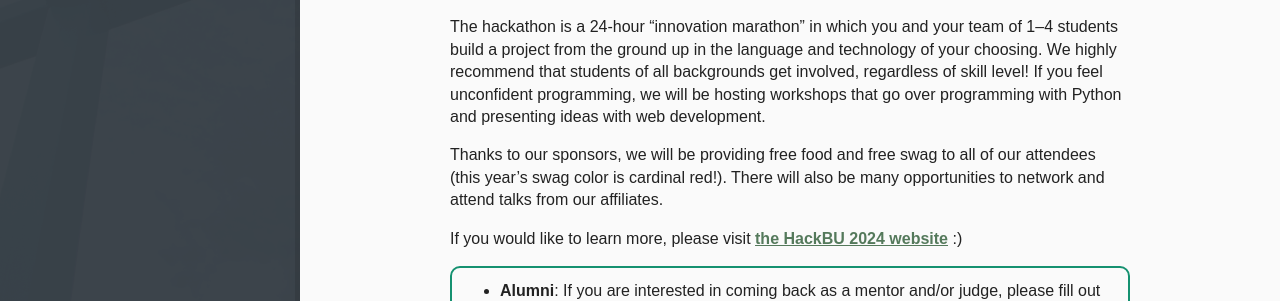
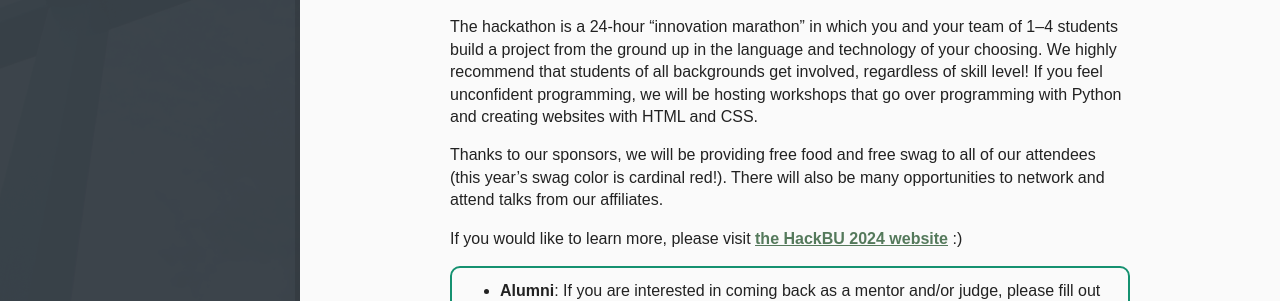
Before and after one commit to hackbinghamton/hackbinghamton.github.io, a Jekyll site: the page built from hackathons/index.html, in a window 1280 px wide and 1016 px high. Shown: the part 567-868 px from the top of the window. Built offline with Jekyll 4.4.1, drawn with Linux system fonts in a browser that asks for light colours.

Commit message:
blog: better wording

```diff
--- a/blog/_posts/2024-01-21-hackbu-2024-registrations-open.md
+++ b/blog/_posts/2024-01-21-hackbu-2024-registrations-open.md
@@ -10,7 +10,7 @@
 
 <!--more-->
 
-The hackathon is a 24-hour "innovation marathon" in which you and your team of 1–4 students build a project from the ground up in the language and technology of your choosing. We highly recommend that students of all backgrounds get involved, regardless of skill level! If you feel unconfident programming, we will be hosting workshops that go over programming with Python and presenting ideas with web development.
+The hackathon is a 24-hour "innovation marathon" in which you and your team of 1–4 students build a project from the ground up in the language and technology of your choosing. We highly recommend that students of all backgrounds get involved, regardless of skill level! If you feel unconfident programming, we will be hosting workshops that go over programming with Python and creating websites with HTML and CSS.
 
 Thanks to our sponsors, we will be providing free food and free swag to all of our attendees (this year's swag color is cardinal red!). There will also be many opportunities to network and attend talks from our affiliates.
 
```
